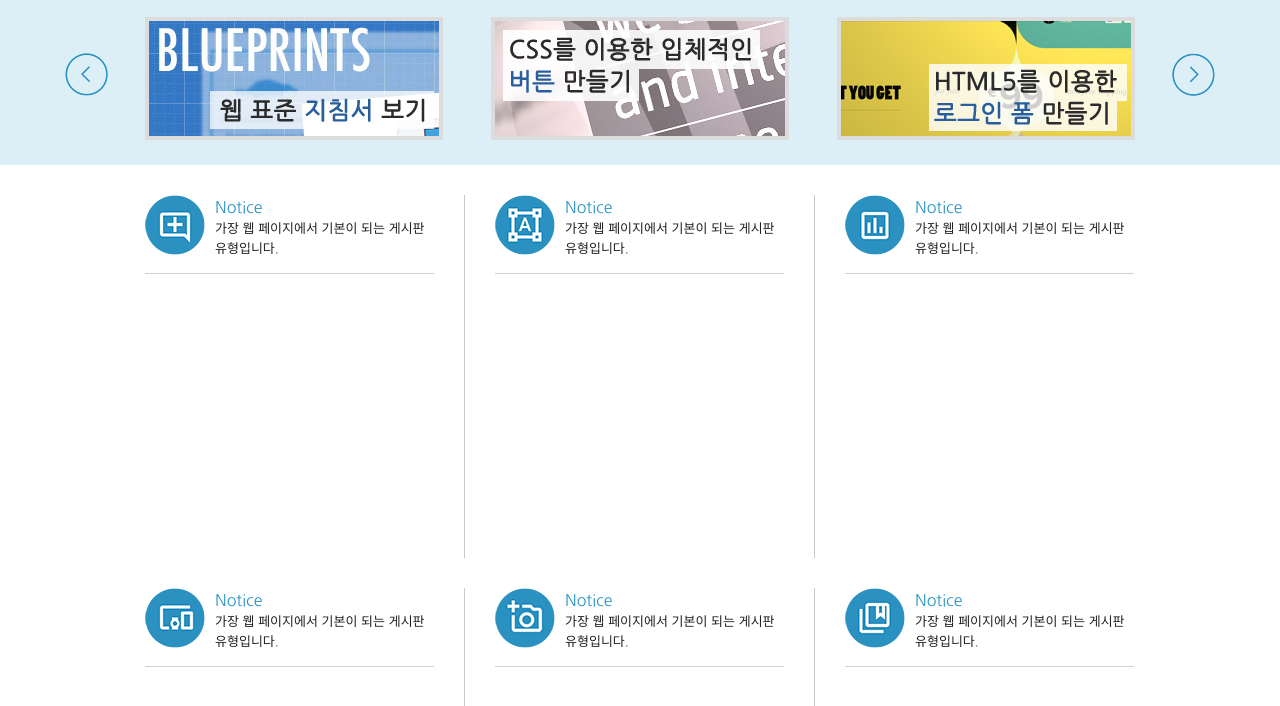
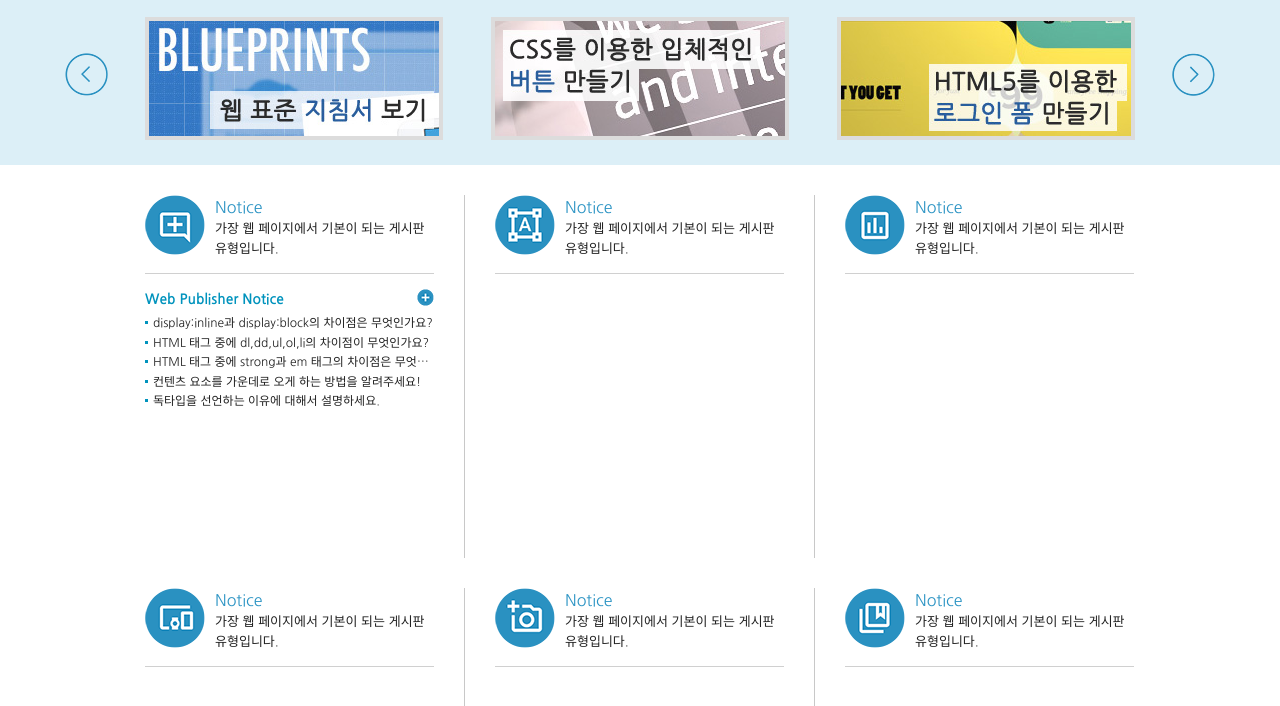
Before and after one commit to mo-sy/webstandard-2019, a plain HTML site: page index.html in a window 1280 px wide. Shown: the part 630-1336 px from the top of the page. Drawn offline with Linux system fonts and the light colour scheme.

Commit message:
게시판 1 - 말줄임, 한줄효과

```diff
--- a/css/style.css
+++ b/css/style.css
@@ -334,6 +334,7 @@
   padding-left: 70px;
   border-bottom: 1px solid #d0d0d0;
   padding-bottom: 15px;
+  margin-bottom: 15px;
 }
 
 .cont .col1 .ico_img {
@@ -383,3 +384,37 @@
 .cont .col6 .ico_img:hover {
   background-position: -60px -540px;
 }
+
+/* 게시판 */
+.notice {
+  position: relative;
+}
+
+.notice h4 {
+  font-size: 14px;
+  color: #0093bd;
+  padding-bottom: 3px;
+  font-weight: bold;
+}
+
+.notice ul li {
+  overflow: hidden;
+  text-overflow: ellipsis;
+  white-space: nowrap;
+  background: url("../img/dot.gif") no-repeat 0 8px;
+  padding-left: 8px;
+}
+
+.notice ul li a {
+  font-size: 12px;
+}
+
+.notice a.more {
+  position: absolute;
+  right: 0;
+  top: 0;
+  display: block;
+  background: url("../img/icon.png") -150px -90px no-repeat;
+  width: 17px;
+  height: 17px;
+}
--- a/index.html
+++ b/index.html
@@ -182,6 +182,41 @@
                 <p class="ico_desc">
                   가장 웹 페이지에서 기본이 되는 게시판 유형입니다.
                 </p>
+                <!-- 게시판 -->
+                <div class="notice">
+                  <h4>Web Publisher Notice</h4>
+                  <ul>
+                    <li>
+                      <a href="#"
+                        >display:inline과 display:block의 차이점은
+                        무엇인가요?</a
+                      >
+                    </li>
+                    <li>
+                      <a href="#"
+                        >HTML 태그 중에 dl,dd,ul,ol,li의 차이점이 무엇인가요?</a
+                      >
+                    </li>
+                    <li>
+                      <a href="#"
+                        >HTML 태그 중에 strong과 em 태그의 차이점은
+                        무엇인가요?</a
+                      >
+                    </li>
+                    <li>
+                      <a href="#"
+                        >컨텐츠 요소를 가운데로 오게 하는 방법을 알려주세요!</a
+                      >
+                    </li>
+                    <li>
+                      <a href="#"
+                        >독타입을 선언하는 이유에 대해서 설명하세요.</a
+                      >
+                    </li>
+                  </ul>
+                  <a href="#" class="more ir_pm" title="더보기">더보기</a>
+                </div>
+                <!-- //게시판 -->
               </div>
               <!-- //col1 -->
               <div class="column col2">
```
